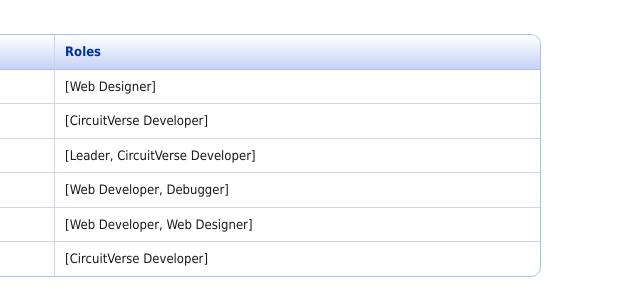
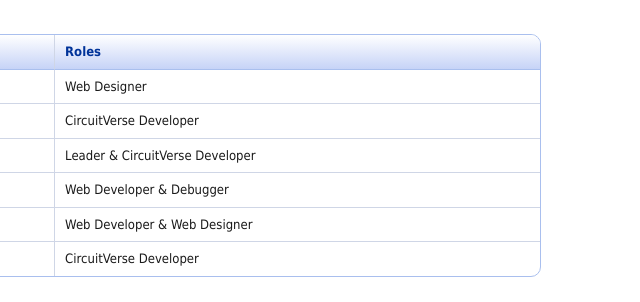
Before and after one commit to nathgokotano-bit/ITC-project-Group-G, a plain HTML site: page index.html in a window 1280 px wide. Shown: the part 756-1058 px from the top of the page, 534-1174 px from the left. Drawn offline with Linux system fonts and the light colour scheme.

Commit message:
Update website

```diff
--- a/index.html
+++ b/index.html
@@ -870,27 +870,27 @@
             <tbody>
               <tr>
                 <td>Balanlay, Adam Samuel M.</td>
-                <td>[Web Designer]</td>
+                <td>Web Designer</td>
               </tr>
               <tr>
                 <td>Fortes, Axel Dirk B.</td>
-                <td>[CircuitVerse Developer]</td>
+                <td>CircuitVerse Developer</td>
               </tr>
               <tr>
                 <td>Gingging, Ria Fatima A.</td>
-                <td>[Leader, CircuitVerse Developer]</td>
+                <td>Leader & CircuitVerse Developer</td>
               </tr>
               <tr>
                 <td>Gokotano, Ray Nathaniel M.</td>
-                <td>[Web Developer, Debugger]</td>
+                <td>Web Developer & Debugger</td>
               </tr>
               <tr>
                 <td>Montayre, Ralph Murry P.</td>
-                <td>[Web Developer, Web Designer]</td>
+                <td>Web Developer & Web Designer</td>
               </tr>
               <tr>
                 <td>Royo, Ron Paolo G.</td>
-                <td>[CircuitVerse Developer]</td>
+                <td>CircuitVerse Developer</td>
               </tr>
             </tbody>
           </table>
@@ -900,7 +900,7 @@
           <ol>
             <li>
               Click
-              <a href="https://circuitverse.org/users/476243/projects/calculator-d6ad0814-bec1-4cd2-bba3-02c9db96365e" target="_blank">Open in CircuitVerse</a>
+              <a href="https://circuitverse.org/users/476243/projects/group-g-16-bit-calculator-circuitverse" target="_blank">Open in CircuitVerse</a>
               and select Launch Simulator if it appears.
             </li>
             <li>Set the 16-bit input A.</li>
@@ -1011,7 +1011,7 @@
           <h2 id="live">Open the live circuit</h2>
           <p>The project is set to Public, so you can run it without signing in.</p>
           <p>
-            <a class="startbtn" href="https://circuitverse.org/users/476243/projects/calculator-d6ad0814-bec1-4cd2-bba3-02c9db96365e" target="_blank">Open in CircuitVerse</a>
+            <a class="startbtn" href="https://circuitverse.org/users/476243/projects/group-g-16-bit-calculator-circuitverse" target="_blank">Open in CircuitVerse</a>
           </p>
           <section class="calc">
             <div class="cbar">Calculator</div>
```
Also changed, not shown: images/circuit.png.
